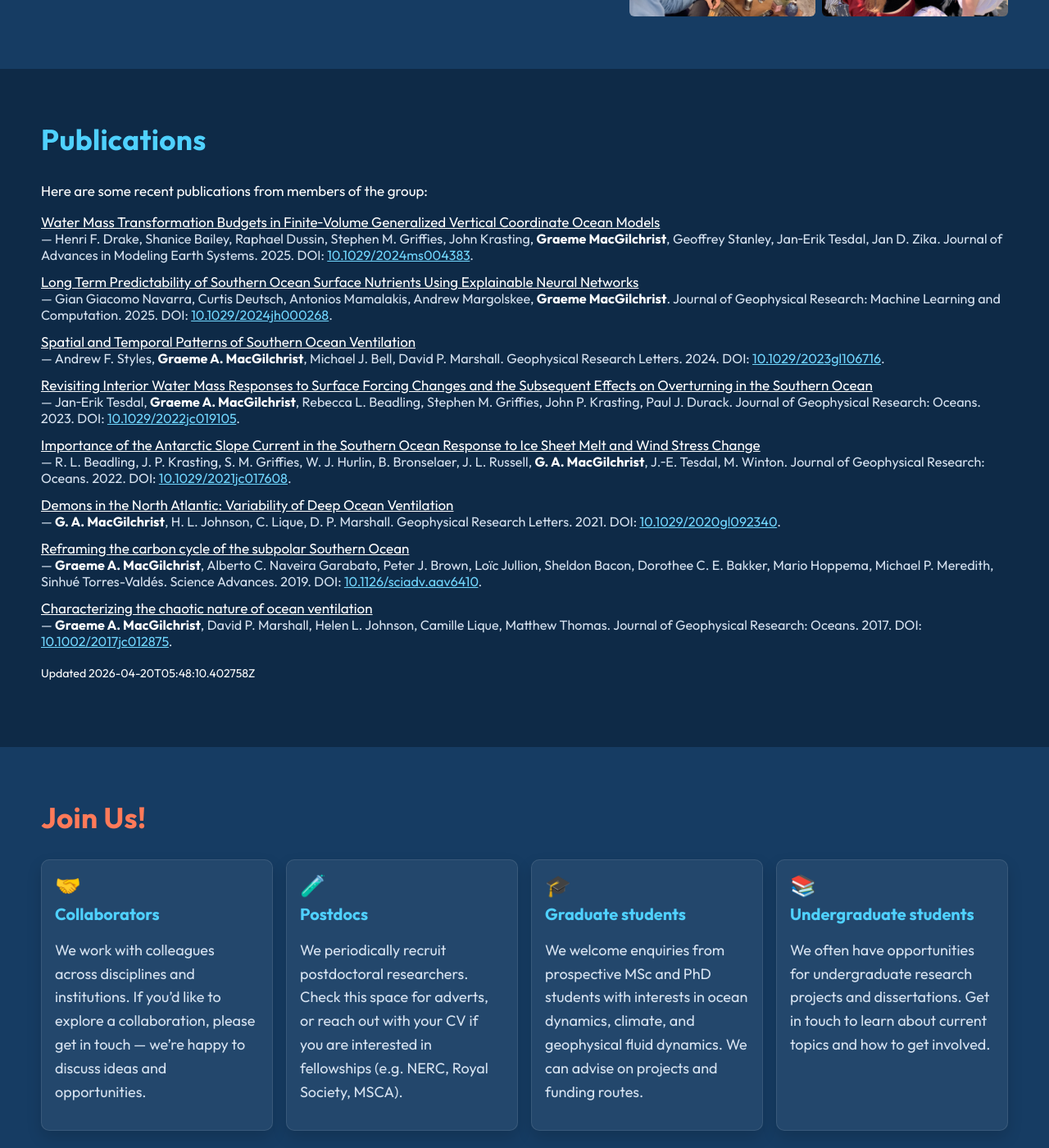
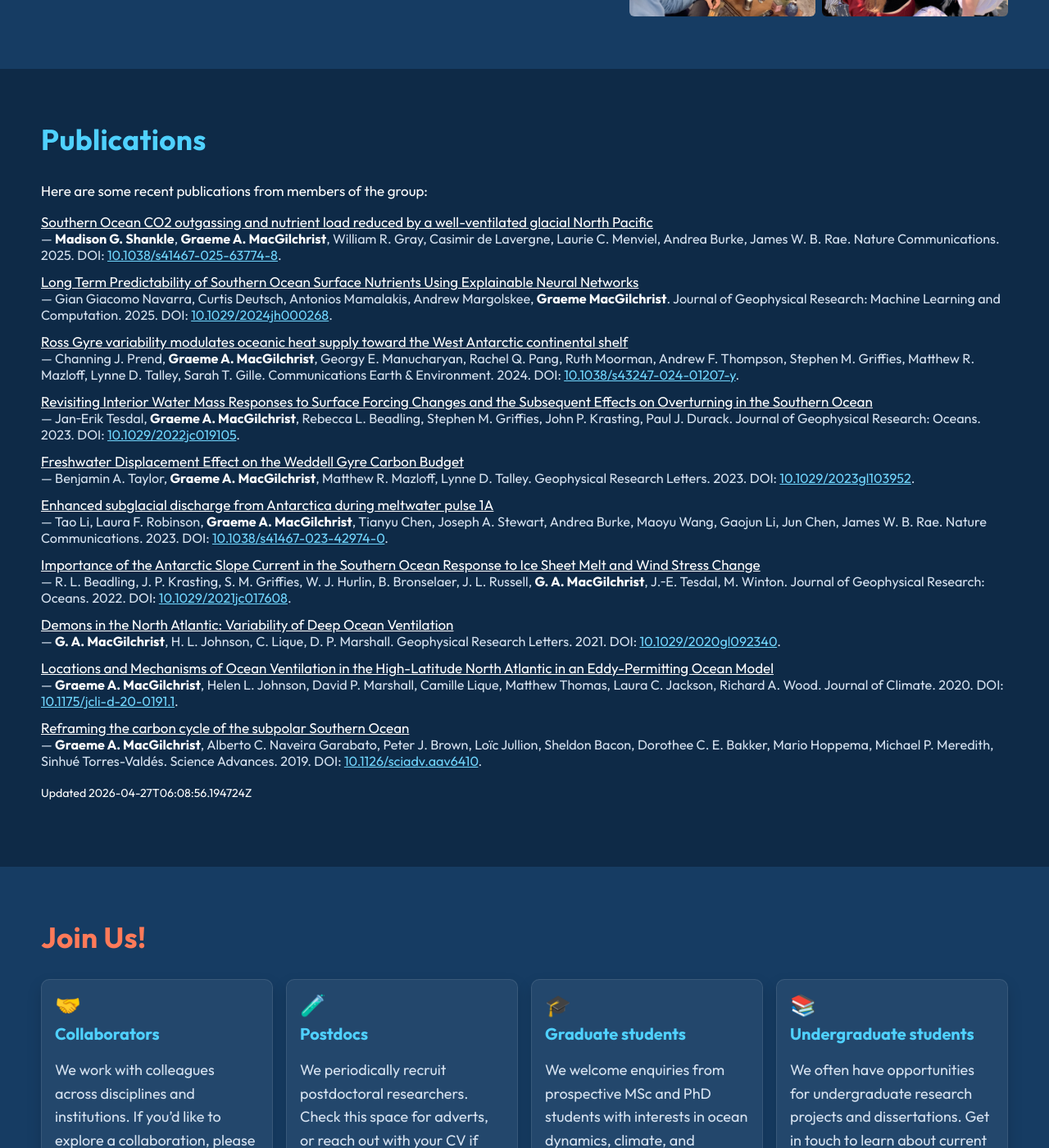
Before and after one commit to ODyn-StAndrews/ODyn-StAndrews.github.io, a Jekyll site: the page built from index.html, in a window 1280 px wide and 1400 px high, scrolled down 4870 px. Shown: the whole window at 82% size. Built offline with Jekyll 4.4.1, drawn with Linux system fonts in a browser that asks for light colours.

Commit message:
chore: update publications data

```diff
--- a/_data/publications.json
+++ b/_data/publications.json
@@ -1,25 +1,23 @@
 {
-  "generated_at": "2026-04-20T05:48:10.402758Z",
-  "count": 8,
+  "generated_at": "2026-04-27T06:08:56.194724Z",
+  "count": 12,
   "items": [
     {
-      "title": "Water Mass Transformation Budgets in Finite\u2010Volume Generalized Vertical Coordinate Ocean Models",
-      "authors": "Henri F. Drake, Shanice Bailey, Raphael Dussin, Stephen M. Griffies, John Krasting, Graeme MacGilchrist, Geoffrey Stanley, Jan\u2010Erik Tesdal, Jan D. Zika",
+      "title": "Southern Ocean CO2 outgassing and nutrient load reduced by a well-ventilated glacial North Pacific",
+      "authors": "Madison G. Shankle, Graeme A. MacGilchrist, William R. Gray, Casimir de Lavergne, Laurie C. Menviel, Andrea Burke, James W. B. Rae",
       "authors_list": [
-        "Henri F. Drake",
-        "Shanice Bailey",
-        "Raphael Dussin",
-        "Stephen M. Griffies",
-        "John Krasting",
-        "Graeme MacGilchrist",
-        "Geoffrey Stanley",
-        "Jan\u2010Erik Tesdal",
-        "Jan D. Zika"
+        "Madison G. Shankle",
+        "Graeme A. MacGilchrist",
+        "William R. Gray",
+        "Casimir de Lavergne",
+        "Laurie C. Menviel",
+        "Andrea Burke",
+        "James W. B. Rae"
       ],
-      "venue": "Journal of Advances in Modeling Earth Systems",
+      "venue": "Nature Communications",
       "year": 2025,
-      "doi": "10.1029/2024ms004383",
-      "url": "https://doi.org/10.1029/2024ms004383",
+      "doi": "10.1038/s41467-025-63774-8",
+      "url": "https://doi.org/10.1038/s41467-025-63774-8",
       "type": "journal-article"
     },
     {
@@ -39,18 +37,24 @@
       "type": "journal-article"
     },
     {
-      "title": "Spatial and Temporal Patterns of Southern Ocean Ventilation",
-      "authors": "Andrew F. Styles, Graeme A. MacGilchrist, Michael J. Bell, David P. Marshall",
+      "title": "Ross Gyre variability modulates oceanic heat supply toward the West Antarctic continental shelf",
+      "authors": "Channing J. Prend, Graeme A. MacGilchrist, Georgy E. Manucharyan, Rachel Q. Pang, Ruth Moorman, Andrew F. Thompson, Stephen M. Griffies, Matthew R. Mazloff, Lynne D. Talley, Sarah T. Gille",
       "authors_list": [
-        "Andrew F. Styles",
+        "Channing J. Prend",
         "Graeme A. MacGilchrist",
-        "Michael J. Bell",
-        "David P. Marshall"
+        "Georgy E. Manucharyan",
+        "Rachel Q. Pang",
+        "Ruth Moorman",
+        "Andrew F. Thompson",
+        "Stephen M. Griffies",
+        "Matthew R. Mazloff",
+        "Lynne D. Talley",
+        "Sarah T. Gille"
       ],
-      "venue": "Geophysical Research Letters",
+      "venue": "Communications Earth &amp; Environment",
       "year": 2024,
-      "doi": "10.1029/2023gl106716",
-      "url": "https://doi.org/10.1029/2023gl106716",
+      "doi": "10.1038/s43247-024-01207-y",
+      "url": "https://doi.org/10.1038/s43247-024-01207-y",
       "type": "journal-article"
     },
     {
@@ -68,6 +72,42 @@
       "year": 2023,
       "doi": "10.1029/2022jc019105",
       "url": "https://doi.org/10.1029/2022jc019105",
+      "type": "journal-article"
+    },
+    {
+      "title": "Freshwater Displacement Effect on the Weddell Gyre Carbon Budget",
+      "authors": "Benjamin A. Taylor, Graeme A. MacGilchrist, Matthew R. Mazloff, Lynne D. Talley",
+      "authors_list": [
+        "Benjamin A. Taylor",
+        "Graeme A. MacGilchrist",
+        "Matthew R. Mazloff",
+        "Lynne D. Talley"
+      ],
+      "venue": "Geophysical Research Letters",
+      "year": 2023,
+      "doi": "10.1029/2023gl103952",
+      "url": "https://doi.org/10.1029/2023gl103952",
+      "type": "journal-article"
+    },
+    {
+      "title": "Enhanced subglacial discharge from Antarctica during meltwater pulse 1A",
+      "authors": "Tao Li, Laura F. Robinson, Graeme A. MacGilchrist, Tianyu Chen, Joseph A. Stewart, Andrea Burke, Maoyu Wang, Gaojun Li, Jun Chen, James W. B. Rae",
+      "authors_list": [
+        "Tao Li",
+        "Laura F. Robinson",
+        "Graeme A. MacGilchrist",
+        "Tianyu Chen",
+        "Joseph A. Stewart",
+        "Andrea Burke",
+        "Maoyu Wang",
+        "Gaojun Li",
+        "Jun Chen",
+        "James W. B. Rae"
+      ],
+      "venue": "Nature Communications",
+      "year": 2023,
+      "doi": "10.1038/s41467-023-42974-0",
+      "url": "https://doi.org/10.1038/s41467-023-42974-0",
       "type": "journal-article"
     },
     {
@@ -106,6 +146,24 @@
       "type": "journal-article"
     },
     {
+      "title": "Locations and Mechanisms of Ocean Ventilation in the High-Latitude North Atlantic in an Eddy-Permitting Ocean Model",
+      "authors": "Graeme A. MacGilchrist, Helen L. Johnson, David P. Marshall, Camille Lique, Matthew Thomas, Laura C. Jackson, Richard A. Wood",
+      "authors_list": [
+        "Graeme A. MacGilchrist",
+        "Helen L. Johnson",
+        "David P. Marshall",
+        "Camille Lique",
+        "Matthew Thomas",
+        "Laura C. Jackson",
+        "Richard A. Wood"
+      ],
+      "venue": "Journal of Climate",
+      "year": 2020,
+      "doi": "10.1175/jcli-d-20-0191.1",
+      "url": "https://doi.org/10.1175/jcli-d-20-0191.1",
+      "type": "journal-article"
+    },
+    {
       "title": "Reframing the carbon cycle of the subpolar Southern Ocean",
       "authors": "Graeme A. MacGilchrist, Alberto C. Naveira Garabato, Peter J. Brown, Lo\u00efc Jullion, Sheldon Bacon, Dorothee C. E. Bakker, Mario Hoppema, Michael P. Meredith, Sinhu\u00e9 Torres-Vald\u00e9s",
       "authors_list": [
@@ -126,6 +184,23 @@
       "type": "journal-article"
     },
     {
+      "title": "High-latitude ocean ventilation and its role in Earth's climate transitions",
+      "authors": "Alberto C. Naveira Garabato, Graeme A.\u00a0 MacGilchrist, Peter J. Brown, D. Gwyn Evans, Andrew J. S. Meijers, Jan D. Zika",
+      "authors_list": [
+        "Alberto C. Naveira Garabato",
+        "Graeme A.\u00a0 MacGilchrist",
+        "Peter J. Brown",
+        "D. Gwyn Evans",
+        "Andrew J. S. Meijers",
+        "Jan D. Zika"
+      ],
+      "venue": "Philosophical Transactions of the Royal Society A: Mathematical, Physical and Engineering Sciences",
+      "year": 2017,
+      "doi": "10.1098/rsta.2016.0324",
+      "url": "https://doi.org/10.1098/rsta.2016.0324",
+      "type": "journal-article"
+    },
+    {
       "title": "Characterizing the chaotic nature of ocean ventilation",
       "authors": "Graeme A. MacGilchrist, David P. Marshall, Helen L. Johnson, Camille Lique, Matthew Thomas",
       "authors_list": [
```
